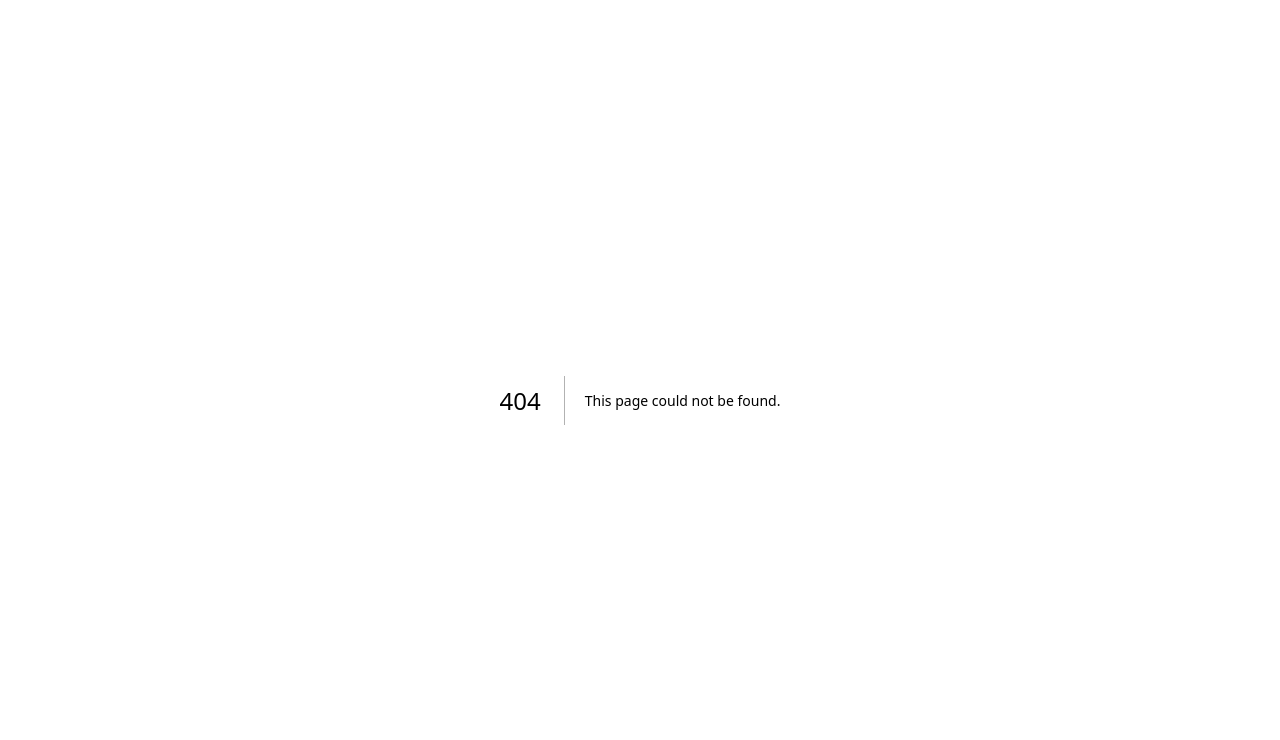
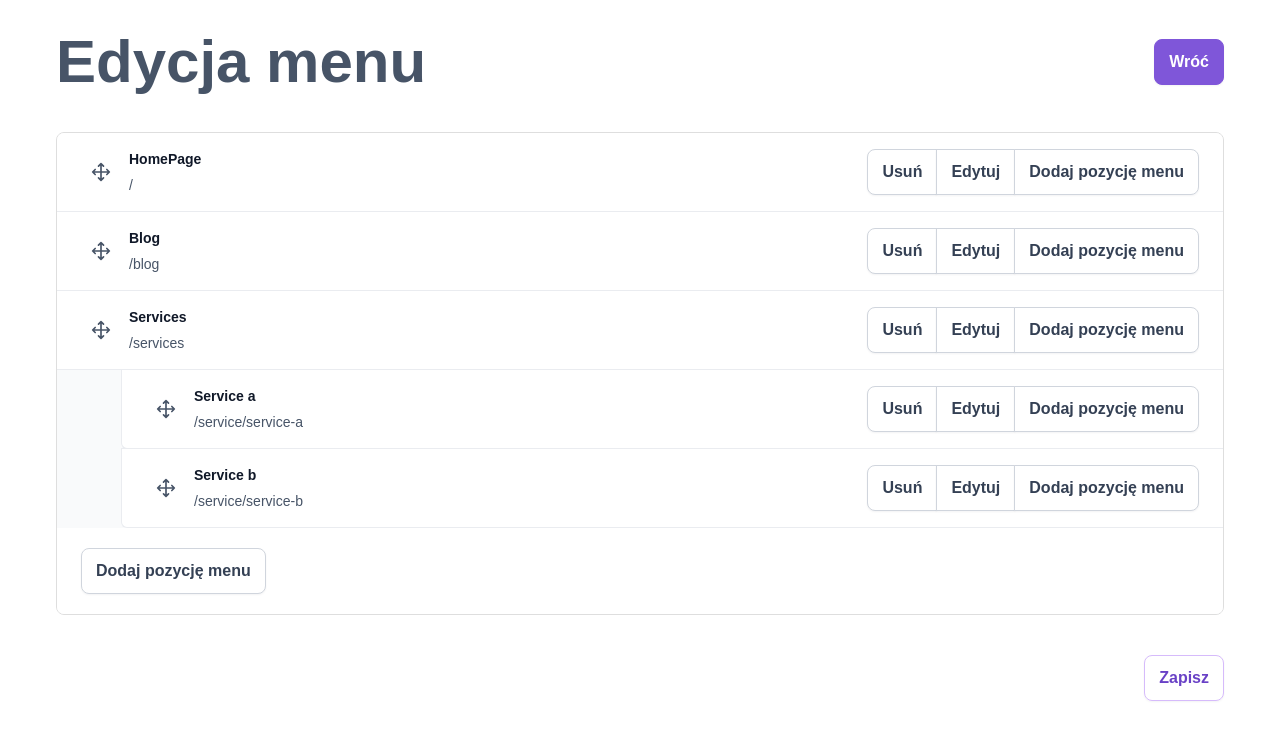
Before and after one commit to BurdalskiBartosz/nav-maker, a Next.js app: page /navigation-creator/60f052f2-595c-485a-af20-c2b2fe1aeab2 in a window 1280 px wide. Before the commit this address had no page. Shown: the top 740 px of the page. Built offline with nearby package versions, Linux system fonts and the light colour scheme.

Commit message:
feat: Add page /navigation-creator/[id]

```diff
--- a/src/app/layout.tsx
+++ b/src/app/layout.tsx
@@ -9,6 +9,7 @@ const RootLayout = ({
     <html lang="en">
       <body className="antialiased">
         <div className="container max-w-[1200px]">{children}</div>
+        <div id="portal"></div>
       </body>
     </html>
   );
--- /dev/null
+++ b/src/app/navigation-creator/[id]/page.tsx
@@ -0,0 +1,20 @@
+import { getNavById } from "@/actions/navs";
+import NavCreator from "@/components/NavCreator/NavCreator";
+import TitleBarWithButton from "@/components/TitleBarWithButton/TitleBarWithButton";
+
+const Page = async ({ params }: { params: Promise<{ id: string }> }) => {
+  const id = (await params).id;
+
+  const data = await getNavById(id);
+
+  return (
+    <main className="flex min-h-screen flex-col py-8">
+      <TitleBarWithButton buttonLabel="Wróć" href="/">
+        Edycja menu
+      </TitleBarWithButton>
+      <NavCreator id={id} navData={data.items} />
+    </main>
+  );
+};
+
+export default Page;
```
